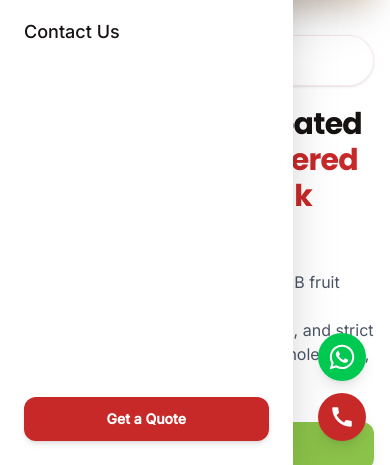
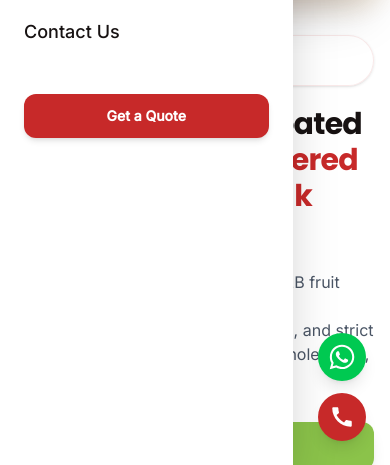
Before and after one commit to Darshan172003/Fruitlly, a React (Vite) app in the folder frontend/: page / in a window 390 px wide. Both pictures are taken after a click on the button "Open navigation menu". Shown: the part 379-844 px from the top of the page. Built offline with nearby package versions, Linux system fonts and the light colour scheme; no server answers.

Commit message:
feat: remove unnecessary margin from contact link in Navbar

```diff
--- a/frontend/src/components/Navbar.tsx
+++ b/frontend/src/components/Navbar.tsx
@@ -148,7 +148,7 @@ const Navbar = () => {
                   </NavLink>
                 ))}
 
-                <Link to="/contact" onClick={() => setIsMenuOpen(false)} className="pt-6 mt-auto">
+                <Link to="/contact" onClick={() => setIsMenuOpen(false)} className="pt-6">
                   <button className="w-full bg-primary hover:bg-red-700 text-white px-6 py-3 rounded-xl text-sm font-bold transition-all shadow-md">
                     Get a Quote
                   </button>
```
